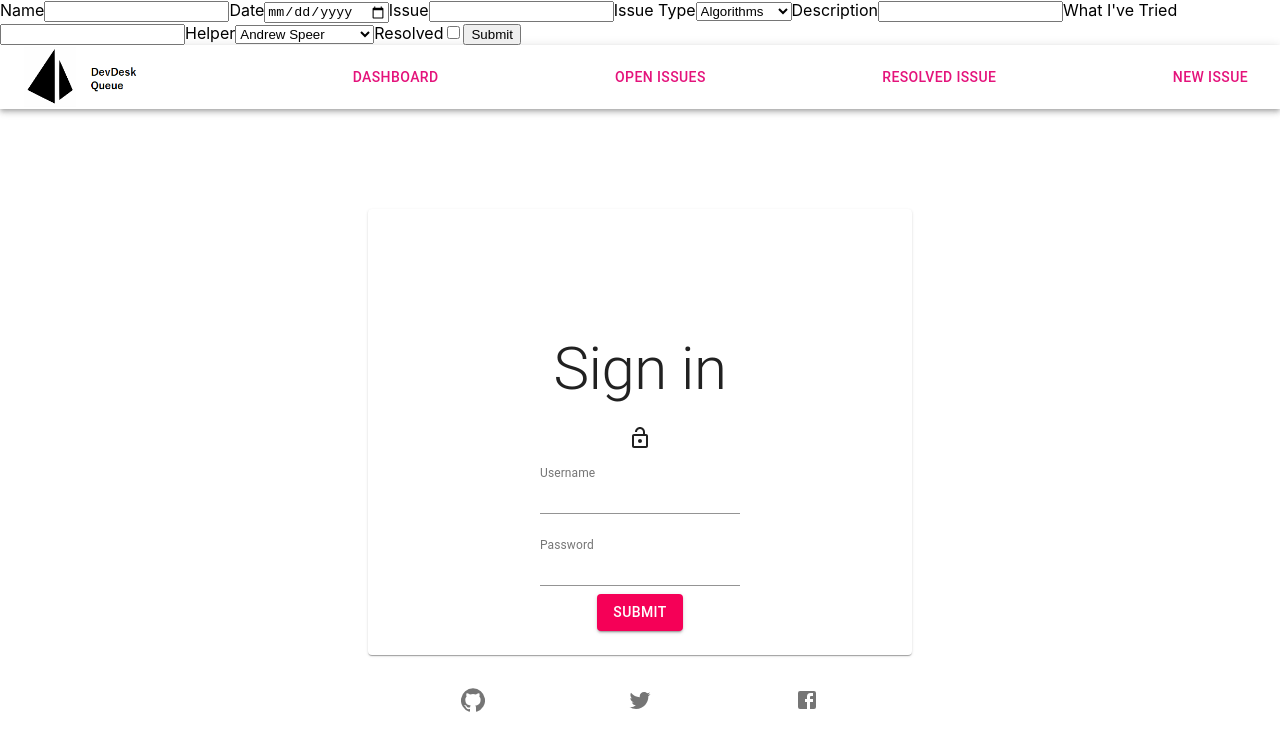
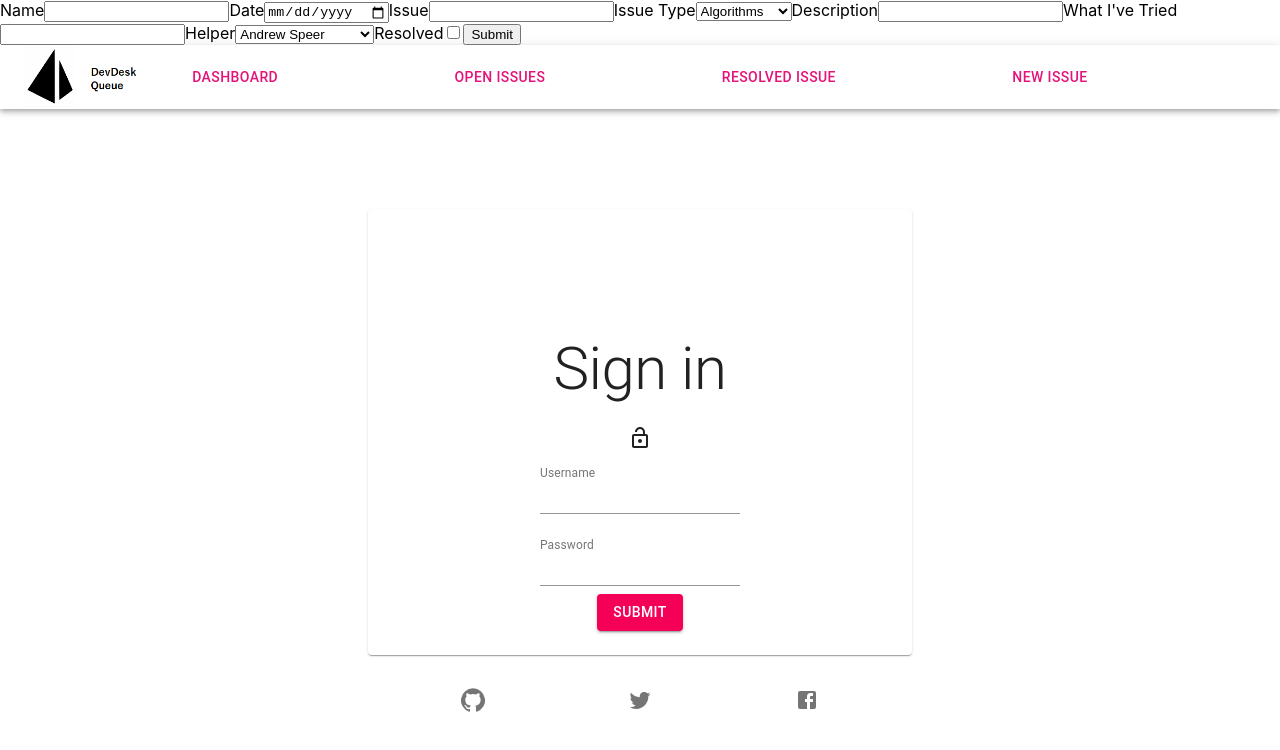
Before and after one commit to Build-Week-DevDeskQueue/frontend-2, a React (Create React App) app: page /new in a window 1280 px wide. Shown: the top 750 px of the page. Built offline with nearby package versions, Linux system fonts and the light colour scheme.

Commit message:
Revert "Development"

```diff
--- a/src/components/NavBar.js
+++ b/src/components/NavBar.js
@@ -2,7 +2,7 @@ import React, { useState } from 'react';
 import { AppBar, Toolbar, Typography, Button, Icon } from '@material-ui/core';
 import { makeStyles } from '@material-ui/core/styles';
 import logo from '../dev_desk_logo.png';
-import { NavLink } from 'react-router-dom';
+
 
 const useStyles = makeStyles(theme => ({
   navRoot: {
@@ -12,8 +12,7 @@ const useStyles = makeStyles(theme => ({
     marginRight: theme.spacing(2)
   },
   buttonColor: {
-    color: '#E4137B',
-    textDecoration: 'none'
+    color: '#E4137B'
   },
   navTitle: {
     flexGrow: 1
@@ -25,10 +24,6 @@ const useStyles = makeStyles(theme => ({
     margin: 10,
     width: 160,
     height: 60
-  },
-  linkAlign: {
-    display: 'flex',
-    justifyContent: 'space-between'
   }
 }));
 
@@ -39,26 +34,18 @@ const NavBar = () => {
     <main>
       <div className="navRoot">
         <AppBar position="static" className={classes.navColors}>
-          <Toolbar className={classes.linkAlign}>
+          <Toolbar>
             <img src={logo} alt="navBarLogo" height="60" />
-
-            <NavLink to="/" className={classes.buttonColor}>
             <Typography variant="h6" className={classes.navTitle} to="/">
               <Button color="inherit" className={classes.buttonColor}>
                 Dashboard
               </Button>
             </Typography>
-            </NavLink>
-
-            <NavLink to="/open" className={classes.buttonColor}>
             <Typography variant="h6" className={classes.navTitle} to="/open">
               <Button color="inherit" className={classes.buttonColor}>
                 Open Issues
               </Button>
             </Typography>
-            </NavLink>
-
-            <NavLink to="/resolved" className={classes.buttonColor}>
             <Typography
               variant="h6"
               className={classes.navTitle}
@@ -68,15 +55,11 @@ const NavBar = () => {
                 Resolved Issue
               </Button>
             </Typography>
-            </NavLink>
-
-            <NavLink to="/new" className={classes.buttonColor}>
             <Typography variant="h6" className={classes.navTitle} to="/new">
               <Button color="inherit" className={classes.buttonColor}>
                 New Issue
               </Button>
             </Typography>
-            </NavLink>
           </Toolbar>
         </AppBar>
       </div>
```
Also changed, not shown: src/components/LoginFormValidationRules.js (+5 -3 lines), 1 other file (tests, documents, lock files or other folders). Lines whose indentation alone changed are shown as unchanged.
